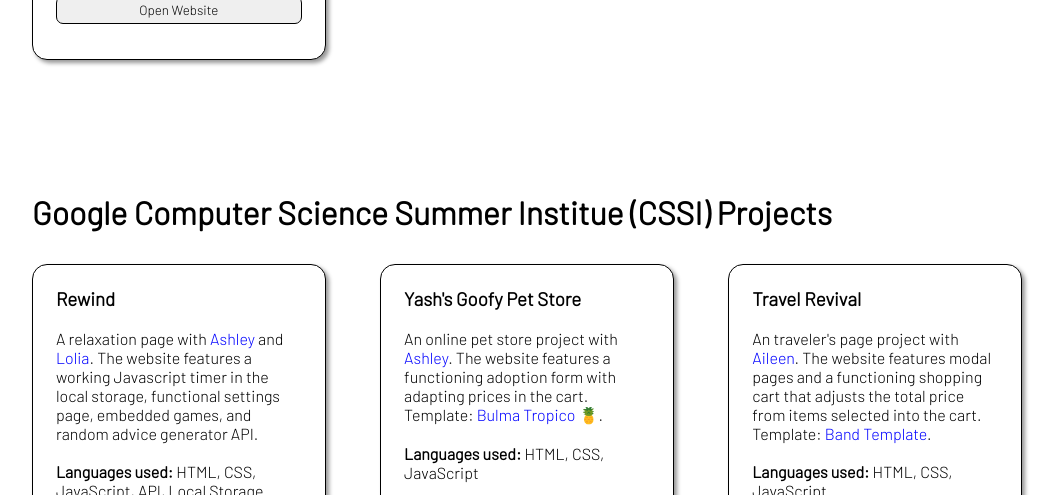
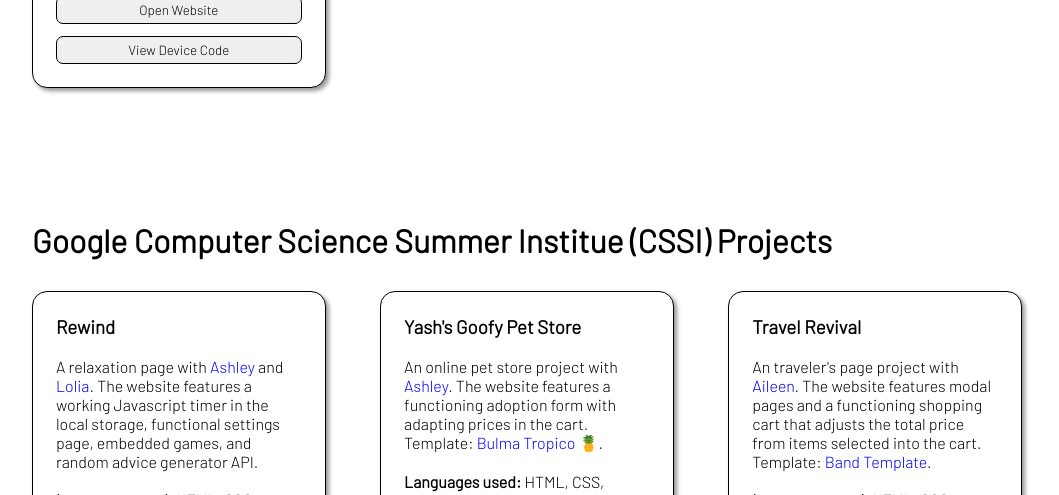
Before and after one commit to XinYanC/XinYan-sPortfolio, a plain HTML site: page projects.html in a window 1280 px wide. Shown: the part 2243-2738 px from the top of the page, without its empty margins (96-1155 px from the left). Drawn offline with nearby package versions, Linux system fonts and the light colour scheme; a web font is replaced by a local one.

Commit message:
Update projects.html

```diff
--- a/projects.html
+++ b/projects.html
@@ -73,9 +73,13 @@
                         <p>An automatic shoe cleaner machine project with <a href="https://www.linkedin.com/in/betty-cai-6a6920252/"  target="_blank">Betty</a>, <a href="https://www.linkedin.com/in/filip-bukowski-4b959a252/"  target="_blank">Filip</a>, and <a href=""  target="_blank">Karan</a>. The machine cleans the shoe on a timer interval. This project hopes to help the physcially impaired individuals.</p><br>
                         <p><strong>Role: </strong> Head of productions and design, web developer and webmaster</p><br>
                         <p><strong>Languages used:</strong>  Python, HTML, CSS, JavaScript, Raspiberry Pi</p><br>
-                        <a href="https://sketchyklean.xinyanc.repl.co/" id="ver_block" target="_blank"><img id="sq-img" src="https://lh3.googleusercontent.com/g5W2ZHjlBcvDnTCMK_ncSXOhnVh1nR8DEZS1WfnANn8_b0QYT0WZPI_0K_7Dl1elDG0XJHsVbAP3MTUDegAz6h_UdafaQnYDwNBoC1xHPavViRvEp1fqwTFcpCumsO3onV65vfI4Pg=w2400" alt="Sketchy Klean">
+                        <a href="https://sketchyklean.xinyanc.repl.co/" id="ver_block" target="_blank"><img id="sq-img" src="https://lh3.googleusercontent.com/g5W2ZHjlBcvDnTCMK_ncSXOhnVh1nR8DEZS1WfnANn8_b0QYT0WZPI_0K_7Dl1elDG0XJHsVbAP3MTUDegAz6h_UdafaQnYDwNBoC1xHPavViRvEp1fqwTFcpCumsO3onV65vfI4Pg=w2400" alt="Sketchy Klean"></a>
                     </div>
-                    <br><button id="openweb_but">Open Website</button></a>
+                    <!-- <br> -->
+                    <div id="two_button">
+                        <a href="https://sketchyklean.xinyanc.repl.co/" id="ver_block" target="_blank"><button id="openweb_but">Open Website</button></a>
+                        <a href="https://github.com/XinYanC/SketchyKlean_RunDevice" target="_blank"><button id="openweb_but">View Device Code</button></a>
+                    </div>
                 </div>
             </div>
         </section>
```
